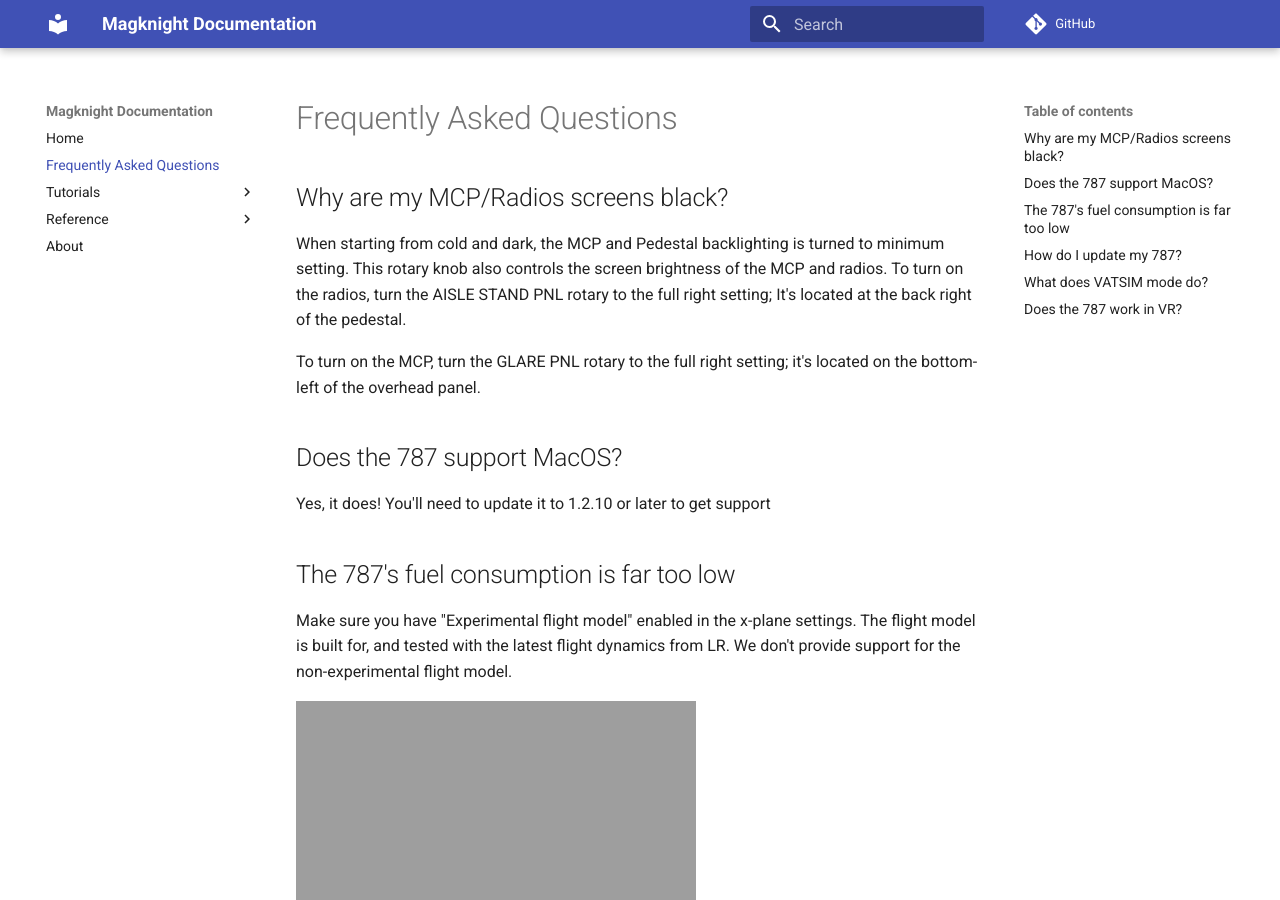
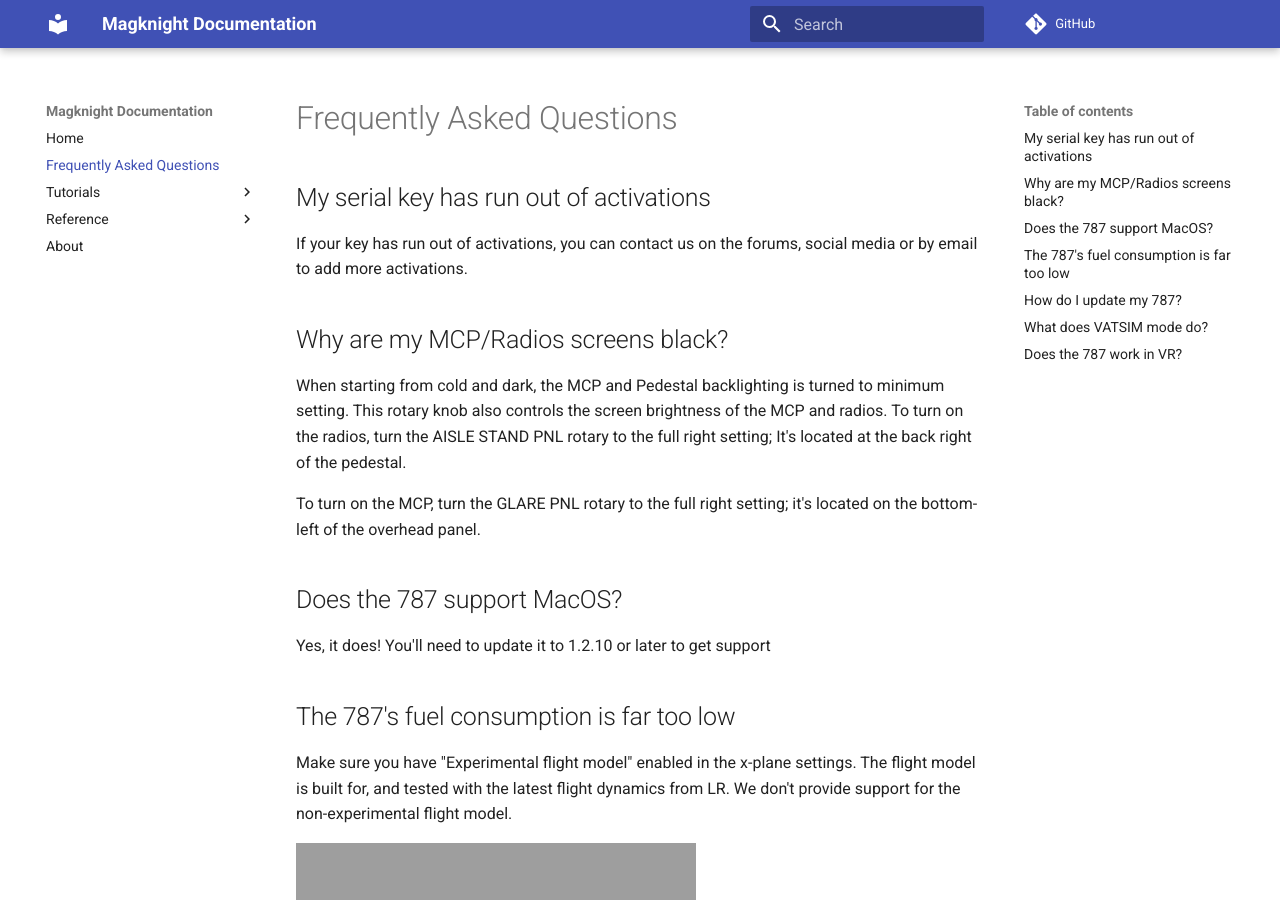
Before and after one commit to magknight/aviatorsDocs, an MkDocs documentation site: the page built from docs/faq.md, in a window 1280 px wide and 900 px high. Built offline with MkDocs 1.6.1 and Material for MkDocs 9.7.7, drawn with Linux system fonts in a browser that asks for light colours; comment, search, counter and statistics services are not loaded.

Commit message:
Update faq.md

```diff
--- a/docs/faq.md
+++ b/docs/faq.md
@@ -2,6 +2,9 @@
 source: faq.md
 
 # Frequently Asked Questions
+## My serial key has run out of activations
+If your key has run out of activations, you can contact us on the forums, social media or by email to add more activations.
+
 ## Why are my MCP/Radios screens black?
 When starting from cold and dark, the MCP and Pedestal backlighting is turned to minimum setting. This rotary knob also controls the screen brightness of the MCP and radios.
 To turn on the radios, turn the AISLE STAND PNL rotary to the full right setting; It's located at the back right of the pedestal.
```
